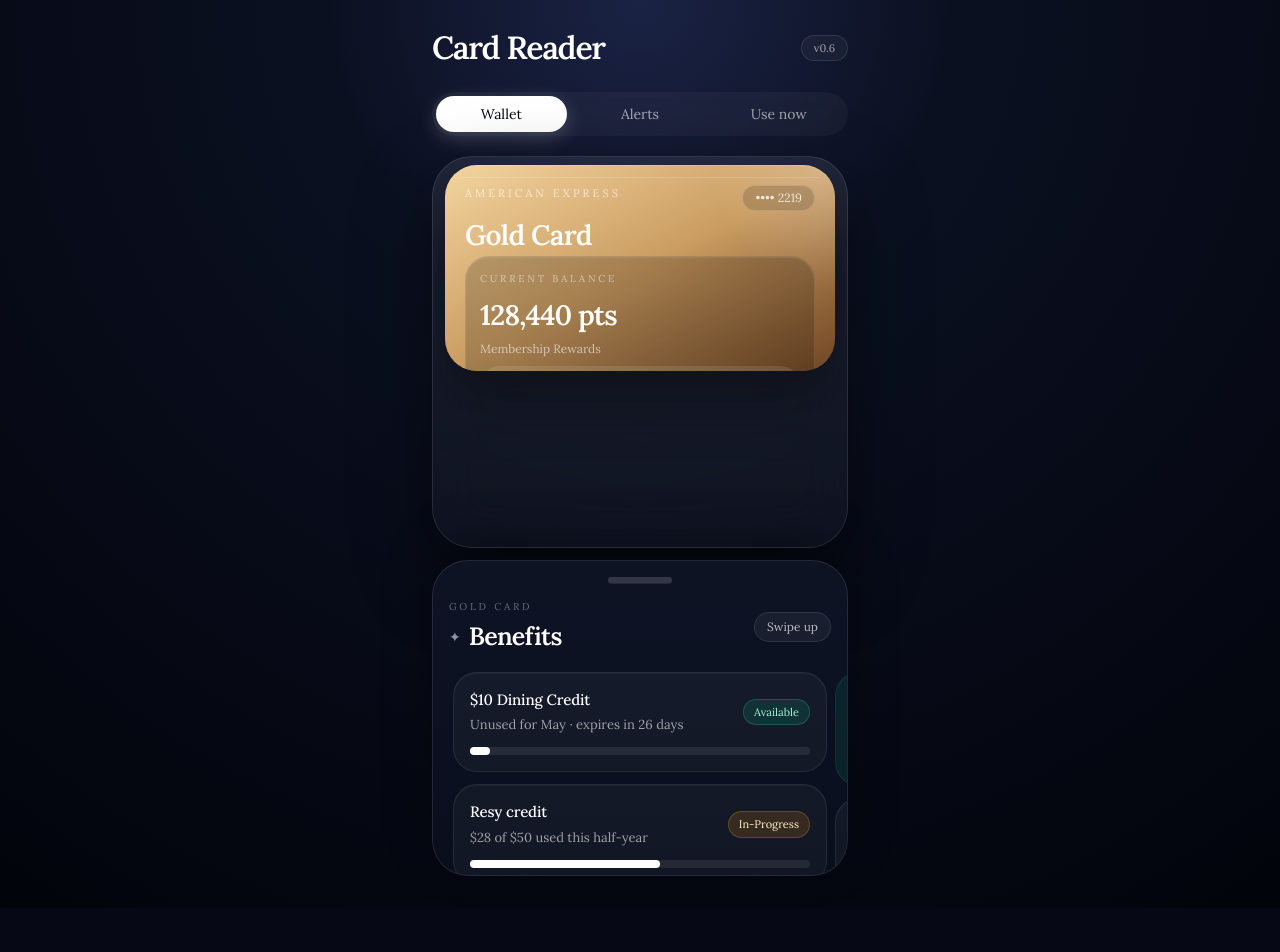
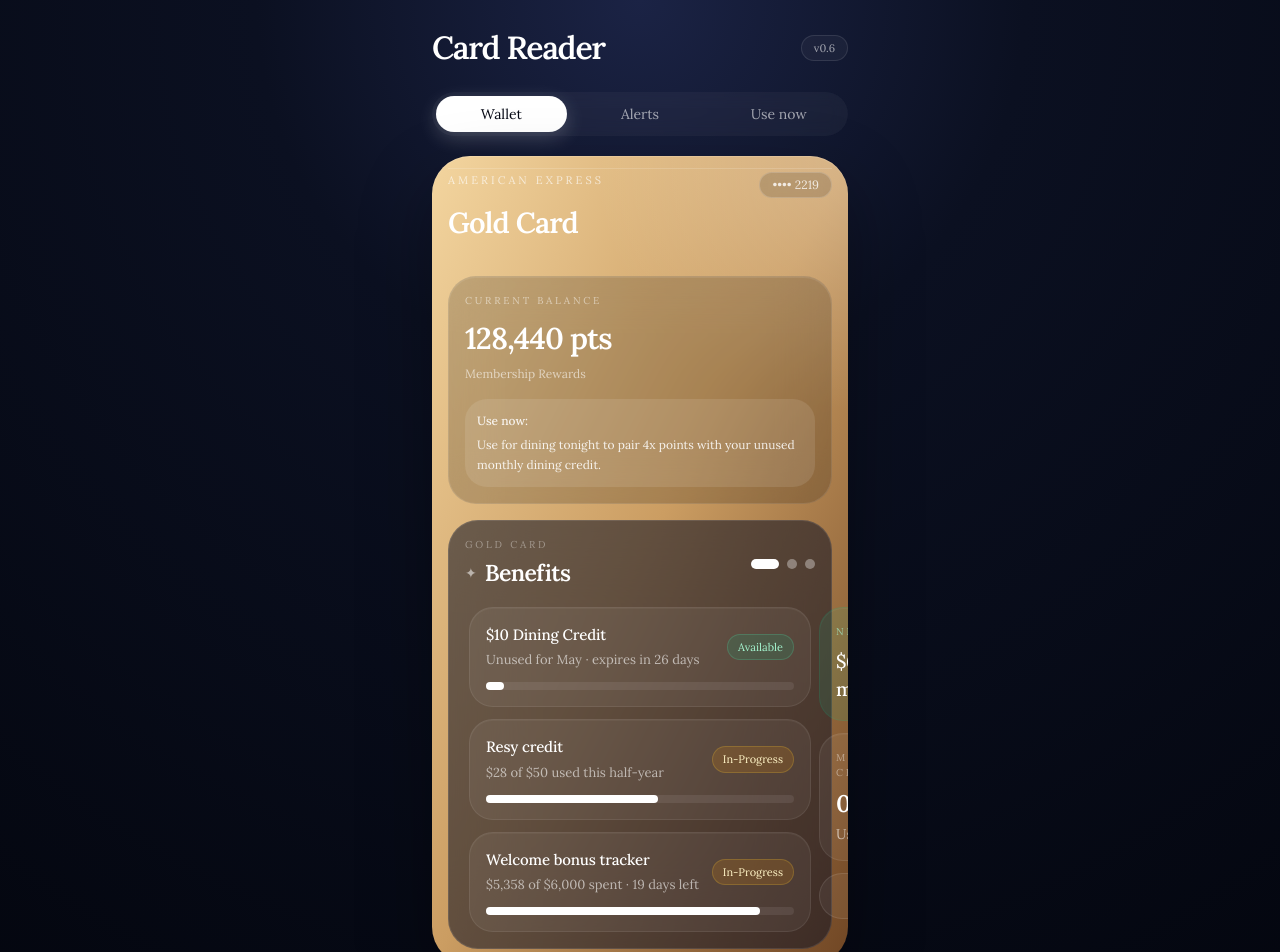
Before and after one commit to kylehocho/card-reader, a Next.js app: page / in a window 1280 px wide. Shown: the top 952 px of the page. Before the commit the page ends 908 px from the top, so only its background shows below. Built offline with nearby package versions, Linux system fonts and the light colour scheme.

Commit message:
Restructure wallet layout inline

```diff
--- a/components/card-reader/WalletPrototype.tsx
+++ b/components/card-reader/WalletPrototype.tsx
@@ -249,7 +249,6 @@
   const [draftCard, setDraftCard] = useState({ issuer: 'American Express', name: 'Black Card', last4: '9999' });
   const [purchaseCategory, setPurchaseCategory] = useState<PurchaseCategory>('Dining');
   const [walletPageIndex, setWalletPageIndex] = useState(0);
-  const [sheetExpanded, setSheetExpanded] = useState(false);
 
   const selectedCard = useMemo(() => cards.find((card) => card.id === selectedId) ?? cards[0], [cards, selectedId]);
   const selectedNotification = useMemo(
@@ -391,112 +390,58 @@
           </div>
 
           {screen === 'wallet' && (
-            <section className="flex min-h-[calc(100vh-170px)] flex-col justify-between">
-              <div className="relative h-[392px] overflow-hidden rounded-[40px] border border-white/10 bg-[linear-gradient(180deg,rgba(255,255,255,0.08),rgba(255,255,255,0.03))] px-3 pb-3 pt-4 backdrop-blur-xl shadow-[0_30px_80px_rgba(0,0,0,0.48)]">
-                {cards.map((card, index) => {
-                  const isSelected = card.id === selectedId;
-                  const selectedIndex = cards.findIndex((c) => c.id === selectedId);
-                  const relativeIndex = index - selectedIndex;
-                  const distance = Math.abs(relativeIndex);
-                  const top = isSelected ? 8 : 34 + distance * 18;
-                  const scale = isSelected ? 1 : 0.986 - Math.min(distance * 0.02, 0.07);
-                  const opacity = isSelected ? 1 : 0.92 - Math.min(distance * 0.11, 0.26);
-                  const zIndex = isSelected ? 50 : 30 - distance;
-
-                  return (
-                    <motion.button
-                      key={card.id}
+            <section className="flex min-h-[calc(100vh-170px)] flex-col gap-4">
+              <motion.div
                 layout
-                      type="button"
-                      onClick={() => selectCard(card.id)}
-                      whileTap={{ scale: isSelected ? 0.992 : scale - 0.01 }}
-                      className={`absolute left-3 right-3 overflow-hidden rounded-[32px] bg-gradient-to-br ${card.gradient} text-left`}
-                      style={{ zIndex, color: card.accent }}
-                      animate={{
-                        top,
-                        height: isSelected ? 206 : 94,
-                        scale,
-                        opacity,
-                        y: isSelected ? 0 : distance * 2,
-                        filter: `blur(${isSelected ? 0 : Math.min(distance * 0.8, 2)}px)`,
-                        boxShadow: isSelected
-                          ? 'inset 0 1px 0 rgba(255,255,255,0.15), 0 30px 55px rgba(0,0,0,0.34)'
-                          : 'inset 0 1px 0 rgba(255,255,255,0.10), 0 14px 28px rgba(0,0,0,0.22)',
-                      }}
+                className={`relative overflow-hidden rounded-[38px] bg-gradient-to-br ${selectedCard.gradient} p-4 shadow-[inset_0_1px_0_rgba(255,255,255,0.15),0_30px_70px_rgba(0,0,0,0.34)]`}
               >
                 <div className="absolute inset-0 bg-[radial-gradient(circle_at_top_right,rgba(255,255,255,0.24),transparent_28%)]" />
                 <div className="absolute inset-x-4 top-3 h-px bg-white/15" />
-                      <div className="relative flex h-full flex-col justify-between px-5 pb-5 pt-5 text-white">
+
+                <div className="relative text-white">
                   <div className="flex items-start justify-between">
                     <div>
-                            <p className="text-[11px] uppercase tracking-[0.28em] text-white/65">{card.issuer}</p>
-                            <h2 className={`${isSelected ? 'mt-3 text-[28px]' : 'mt-2 text-[19px]'} font-semibold tracking-tight`}>
-                              {card.name}
-                            </h2>
+                      <p className="text-[11px] uppercase tracking-[0.28em] text-white/65">{selectedCard.issuer}</p>
+                      <h2 className="mt-3 text-[29px] font-semibold tracking-[-0.03em]">{selectedCard.name}</h2>
                     </div>
-                          <div className="rounded-full border border-white/18 bg-black/15 px-3 py-1 text-xs text-white/80 backdrop-blur">•••• {card.last4}</div>
+                    <div className="rounded-full border border-white/18 bg-black/15 px-3 py-1 text-xs text-white/80 backdrop-blur">•••• {selectedCard.last4}</div>
                   </div>
 
-                        <AnimatePresence initial={false}>
-                          {isSelected && (
-                            <motion.div
-                              key="selected-content"
-                              initial={{ opacity: 0, y: 16 }}
-                              animate={{ opacity: 1, y: 0 }}
-                              exit={{ opacity: 0, y: 12 }}
-                              className="grid gap-2 rounded-[24px] border border-white/10 bg-black/18 p-3.5 backdrop-blur-lg shadow-[inset_0_1px_0_rgba(255,255,255,0.08)]"
-                            >
+                  <div className="mt-8 rounded-[28px] border border-white/10 bg-black/18 p-4 backdrop-blur-xl shadow-[inset_0_1px_0_rgba(255,255,255,0.08)]">
                     <div>
                       <p className="text-[10px] uppercase tracking-[0.28em] text-white/50">Current balance</p>
-                                <p className="mt-2 text-[28px] font-semibold tracking-[-0.03em]">{card.pointsValue}</p>
-                                <p className="mt-1 text-[12px] text-white/58">{card.pointsLabel}</p>
+                      <p className="mt-2 text-[30px] font-semibold tracking-[-0.03em]">{selectedCard.pointsValue}</p>
+                      <p className="mt-1 text-[12px] text-white/58">{selectedCard.pointsLabel}</p>
                     </div>
-                              <div className="rounded-[20px] bg-white/10 p-3 text-[12px] leading-5 text-white/88">
+                    <div className="mt-4 rounded-[22px] bg-white/10 p-3 text-[12px] leading-5 text-white/88">
                       <span className="font-medium">Use now:</span>
-                                <div className="mt-1 max-h-[2.5rem] overflow-hidden">{card.recommendation}</div>
+                      <div className="mt-1">{selectedCard.recommendation}</div>
                     </div>
-                            </motion.div>
-                          )}
-                        </AnimatePresence>
-                      </div>
-                    </motion.button>
-                  );
-                })}
                   </div>
 
-              <motion.div
-                layout
-                drag="y"
-                dragConstraints={{ top: 0, bottom: 0 }}
-                dragElastic={0.08}
-                onDragEnd={(_, info) => {
-                  if (info.offset.y < -50) setSheetExpanded(true);
-                  if (info.offset.y > 50) setSheetExpanded(false);
-                }}
-                animate={{ height: sheetExpanded ? 430 : 316, y: 0 }}
-                className="mt-3 overflow-hidden rounded-[36px] border border-white/10 bg-[linear-gradient(180deg,rgba(15,20,38,0.96),rgba(10,15,30,0.92))] p-4 backdrop-blur-2xl shadow-[0_-18px_50px_rgba(0,0,0,0.32)]"
-              >
-                <button
-                  type="button"
-                  onClick={() => setSheetExpanded((v) => !v)}
-                  className="block w-full"
-                >
-                  <div className="mx-auto mb-4 h-1.5 w-16 rounded-full bg-white/15 shadow-[0_1px_0_rgba(255,255,255,0.08)]" />
-                  <div className="mb-4 flex items-center justify-between text-left">
+                  <div className="mt-4 rounded-[30px] border border-white/10 bg-[#0d1224]/55 p-4 backdrop-blur-2xl">
+                    <div className="mb-4 flex items-center justify-between">
                       <div>
                         <p className="text-[10px] uppercase tracking-[0.28em] text-white/38">{selectedCard.name}</p>
                         <div className="mt-1 flex items-center gap-2">
                           <span className="text-sm text-white/55">{pageMeta[walletPages[walletPageIndex]].icon}</span>
-                        <h3 className="text-[25px] font-semibold tracking-[-0.03em] text-white">
+                          <h3 className="text-[23px] font-semibold tracking-[-0.03em] text-white">
                             {pageMeta[walletPages[walletPageIndex]].title}
                           </h3>
                         </div>
                       </div>
-                    <div className="rounded-full border border-white/10 bg-white/5 px-3 py-1.5 text-xs text-white/70">
-                      {sheetExpanded ? 'Details' : 'Swipe up'}
+                      <div className="flex items-center gap-2">
+                        {walletPages.map((page, index) => (
+                          <button
+                            key={page}
+                            type="button"
+                            onClick={() => setWalletPageIndex(index)}
+                            className={`rounded-full transition ${walletPageIndex === index ? 'h-2.5 w-7 bg-white' : 'h-2.5 w-2.5 bg-white/35'}`}
+                            aria-label={page}
+                          />
+                        ))}
                       </div>
                     </div>
-                </button>
 
                     <motion.div
                       drag="x"
@@ -507,12 +452,12 @@
                         if (info.offset.x > 60) shiftWalletPage(-1);
                       }}
                       animate={{ x: `${walletPageIndex * -100}%` }}
-                  className="flex h-[210px] cursor-grab active:cursor-grabbing"
+                      className="flex min-h-[220px] cursor-grab active:cursor-grabbing"
                     >
                       <div className="w-full shrink-0 px-1">
                         <div className="space-y-3">
                           {selectedCard.benefits.map((benefit) => (
-                        <motion.div layout key={benefit.id} className="rounded-[24px] border border-white/8 bg-white/[0.04] p-4 shadow-[inset_0_1px_0_rgba(255,255,255,0.04)]">
+                            <motion.div layout key={benefit.id} className="rounded-[24px] border border-white/8 bg-white/[0.05] p-4 shadow-[inset_0_1px_0_rgba(255,255,255,0.04)]">
                               <div className="flex items-center justify-between gap-3">
                                 <div>
                                   <p className="text-[15px] font-medium tracking-[-0.01em] text-white">{benefit.title}</p>
@@ -538,29 +483,29 @@
                           <p className="mt-2 text-[19px] font-medium tracking-[-0.02em] text-white">{selectedCard.spendSummary}</p>
                         </div>
                         <div className="mt-3 grid grid-cols-2 gap-3">
-                      <div className="rounded-[24px] border border-white/8 bg-white/[0.04] p-4 shadow-[inset_0_1px_0_rgba(255,255,255,0.04)]">
+                          <div className="rounded-[24px] border border-white/8 bg-white/[0.05] p-4 shadow-[inset_0_1px_0_rgba(255,255,255,0.04)]">
                             <p className="text-[10px] uppercase tracking-[0.28em] text-white/42">Monthly credits</p>
                             <p className="mt-2 text-2xl font-semibold text-white">{selectedCard.monthlyCreditsUsed}/{selectedCard.monthlyCreditsTotal}</p>
                             <p className="mt-1 text-sm text-white/60">Used this cycle</p>
                           </div>
-                      <div className="rounded-[24px] border border-white/8 bg-white/[0.04] p-4 shadow-[inset_0_1px_0_rgba(255,255,255,0.04)]">
+                          <div className="rounded-[24px] border border-white/8 bg-white/[0.05] p-4 shadow-[inset_0_1px_0_rgba(255,255,255,0.04)]">
                             <p className="text-[10px] uppercase tracking-[0.28em] text-white/42">Next reset</p>
                             <p className="mt-2 text-base font-medium text-white">{selectedCard.nextResetLabel}</p>
                           </div>
                         </div>
                         <div className="mt-3 flex gap-2">
-                      <button onClick={markFirstAvailableBenefitUsed} className="flex-1 rounded-full border border-white/10 bg-white/[0.04] px-4 py-3 text-sm text-white/85 transition hover:bg-white/[0.08]">Mark perk used</button>
-                      <button onClick={simulateMonthlyReset} className="flex-1 rounded-full border border-white/10 bg-white/[0.04] px-4 py-3 text-sm text-white/85 transition hover:bg-white/[0.08]">Simulate reset</button>
+                          <button onClick={markFirstAvailableBenefitUsed} className="flex-1 rounded-full border border-white/10 bg-white/[0.05] px-4 py-3 text-sm text-white/85 transition hover:bg-white/[0.08]">Mark perk used</button>
+                          <button onClick={simulateMonthlyReset} className="flex-1 rounded-full border border-white/10 bg-white/[0.05] px-4 py-3 text-sm text-white/85 transition hover:bg-white/[0.08]">Simulate reset</button>
                         </div>
                       </div>
 
                       <div className="w-full shrink-0 pl-1">
-                    <div className="rounded-[24px] border border-white/8 bg-white/[0.04] p-4 shadow-[inset_0_1px_0_rgba(255,255,255,0.04)]">
+                        <div className="rounded-[24px] border border-white/8 bg-white/[0.05] p-4 shadow-[inset_0_1px_0_rgba(255,255,255,0.04)]">
                           <p className="text-[10px] uppercase tracking-[0.28em] text-white/45">Current total</p>
                           <p className="mt-2 text-[31px] font-semibold tracking-[-0.03em] text-white">{selectedCard.pointsValue}</p>
                           <p className="mt-1 text-[13px] text-white/62">{selectedCard.pointsLabel}</p>
                         </div>
-                    <div className="mt-3 rounded-[24px] border border-white/8 bg-white/[0.04] p-4 shadow-[inset_0_1px_0_rgba(255,255,255,0.04)]">
+                        <div className="mt-3 rounded-[24px] border border-white/8 bg-white/[0.05] p-4 shadow-[inset_0_1px_0_rgba(255,255,255,0.04)]">
                           <p className="text-[10px] uppercase tracking-[0.28em] text-white/42">Membership year</p>
                           <p className="mt-2 text-base font-medium text-white">Annual fee posts in {selectedCard.annualFeeMonth}</p>
                           <p className="mt-3 text-sm leading-6 text-white/65">{selectedCard.rewardReset}</p>
@@ -574,28 +519,40 @@
                         </div>
                       </div>
                     </motion.div>
+                  </div>
+                </div>
+              </motion.div>
 
-                <div className="mt-4 flex items-center justify-between">
-                  <div className="flex items-center gap-2">
-                    {walletPages.map((page, index) => (
-                      <button
-                        key={page}
-                        type="button"
-                        onClick={() => setWalletPageIndex(index)}
-                        className={`rounded-full transition ${walletPageIndex === index ? 'h-2.5 w-7 bg-white' : 'h-2.5 w-2.5 bg-white/35'}`}
-                        aria-label={page}
-                      />
-                    ))}
-                  </div>
+              <div className="rounded-[32px] border border-white/10 bg-white/[0.04] p-3 backdrop-blur-xl shadow-[0_18px_40px_rgba(0,0,0,0.24)]">
+                <div className="mb-3 flex items-center justify-between">
+                  <p className="text-[10px] uppercase tracking-[0.28em] text-white/40">Wallet</p>
                   <button
                     type="button"
                     onClick={openScanner}
-                    className="rounded-full border border-dashed border-white/15 bg-white/[0.04] px-4 py-2.5 text-sm text-white/80 transition hover:bg-white/[0.08]"
+                    className="rounded-full border border-dashed border-white/15 bg-white/[0.04] px-4 py-2 text-sm text-white/80 transition hover:bg-white/[0.08]"
                   >
                     + Add card
                   </button>
                 </div>
-              </motion.div>
+                <div className="flex gap-3 overflow-x-auto pb-1">
+                  {cards
+                    .filter((card) => card.id !== selectedId)
+                    .map((card) => (
+                      <motion.button
+                        key={card.id}
+                        layout
+                        type="button"
+                        onClick={() => selectCard(card.id)}
+                        whileTap={{ scale: 0.98 }}
+                        className={`min-w-[152px] rounded-[26px] bg-gradient-to-br ${card.gradient} px-4 py-4 text-left shadow-[inset_0_1px_0_rgba(255,255,255,0.14),0_16px_30px_rgba(0,0,0,0.22)]`}
+                      >
+                        <p className="text-[10px] uppercase tracking-[0.24em] text-white/65">{card.issuer}</p>
+                        <p className="mt-5 text-[19px] font-semibold tracking-[-0.02em] text-white">{card.name}</p>
+                        <p className="mt-2 text-xs text-white/72">•••• {card.last4}</p>
+                      </motion.button>
+                    ))}
+                </div>
+              </div>
             </section>
           )}
 
```
Lines whose indentation alone changed are shown as unchanged.
